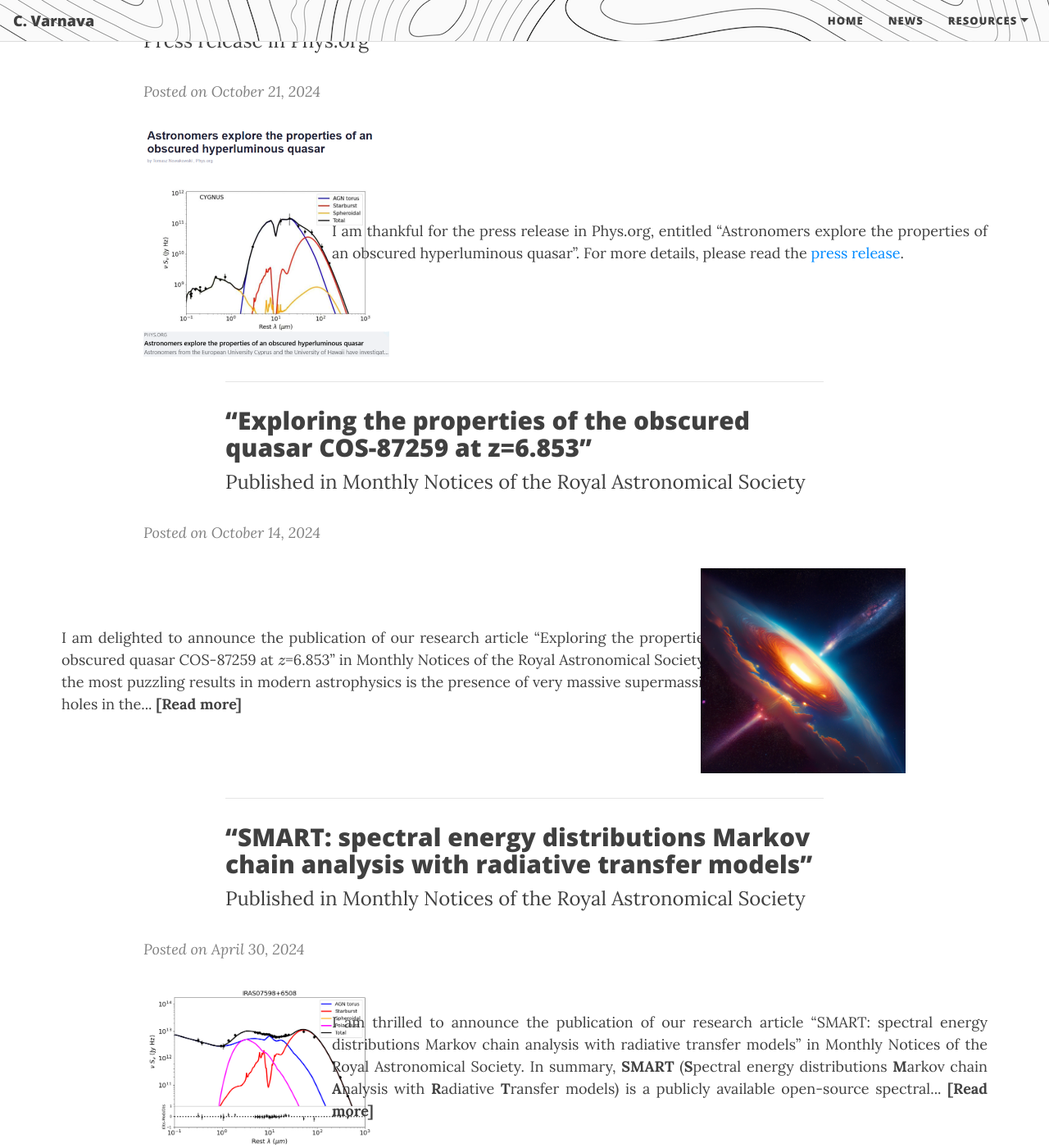
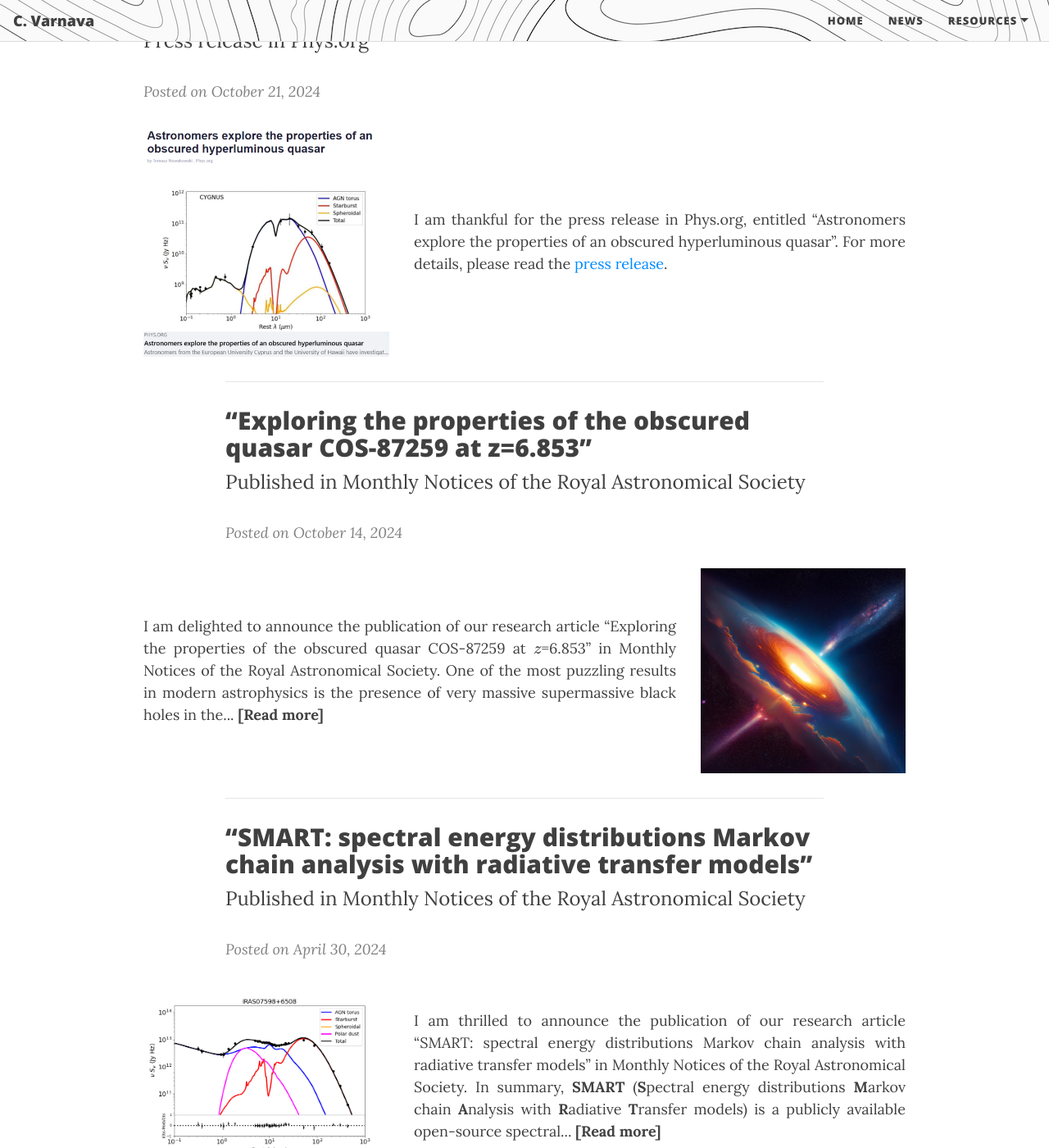
Before and after one commit to ch-var/ch-var.github.io, a Jekyll site: the page built from news.html, in a window 1280 px wide and 1400 px high, scrolled down 340 px. Shown: the whole window at 82% size. Built offline with Jekyll 4.4.1, drawn with Linux system fonts in a browser that asks for light colours; formulas are drawn with MathJax 3.

Commit message:
Update news.html

```diff
--- a/news.html
+++ b/news.html
@@ -3,20 +3,10 @@
 title: News
 mathjax: true
 ---
-<style>
-  /* Reduce margins of paragraphs on desktop screens */
-  @media (min-width: 768px) {
-    p {
-      margin-left: -100px;  /* Reduce the left margin for paragraphs */
-      margin-right: -100px; /* Reduce the right margin for paragraphs */
-    }
-  }
-</style>
-
 <p>
-<p style="font-family: var(--header-font); font-weight: 800; line-height: 1.1; font-size: 1.875rem; margin-top: 1.25rem;">“Astronomers explore the properties of an obscured hyperluminous quasar”</p>
-<p><font size="+2">Press release in Phys.org</font></p>
-<p><i style="color:#808080;">Posted on October 21, 2024</i></p>
+<p style="font-family: var(--header-font); font-weight: 800; line-height: 1.1; font-size: 1.875rem; margin-top: 1.25rem; margin-left: -100px;">“Astronomers explore the properties of an obscured hyperluminous quasar”</p>
+<p style="margin-left: -100px;"><font size="+2">Press release in Phys.org</font></p>
+<p style="margin-left: -100px;"><i style="color:#808080;">Posted on October 21, 2024</i></p>
 
 <div style="display: flex; justify-content: space-between; align-items: center; flex-wrap: wrap;">
   <img src="/assets/img/press.png" style="max-width: 300px; height: auto; margin-right: 30px;"/>
```
